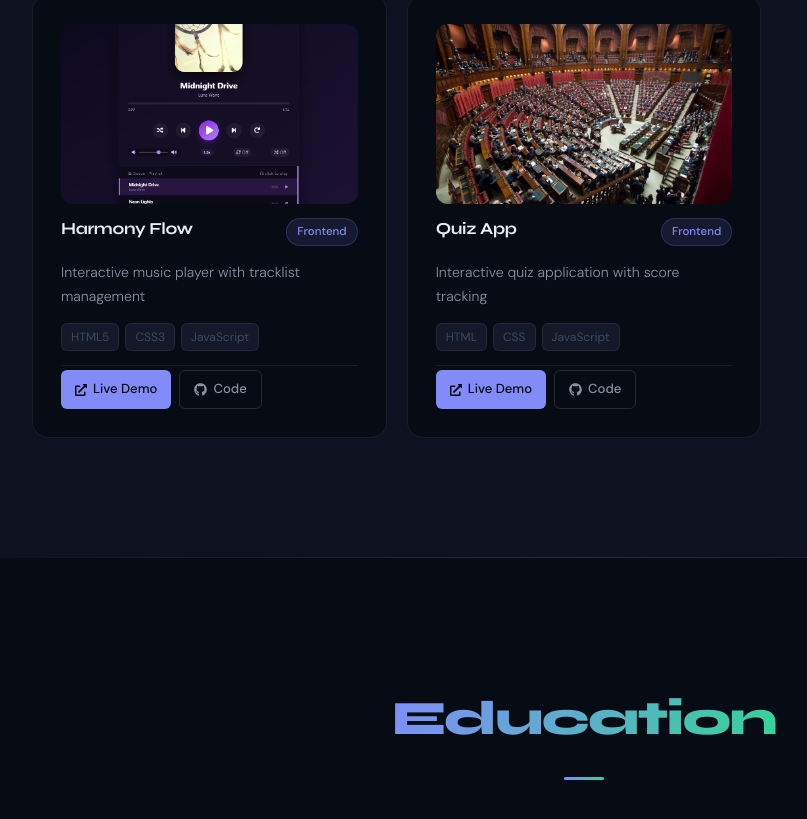
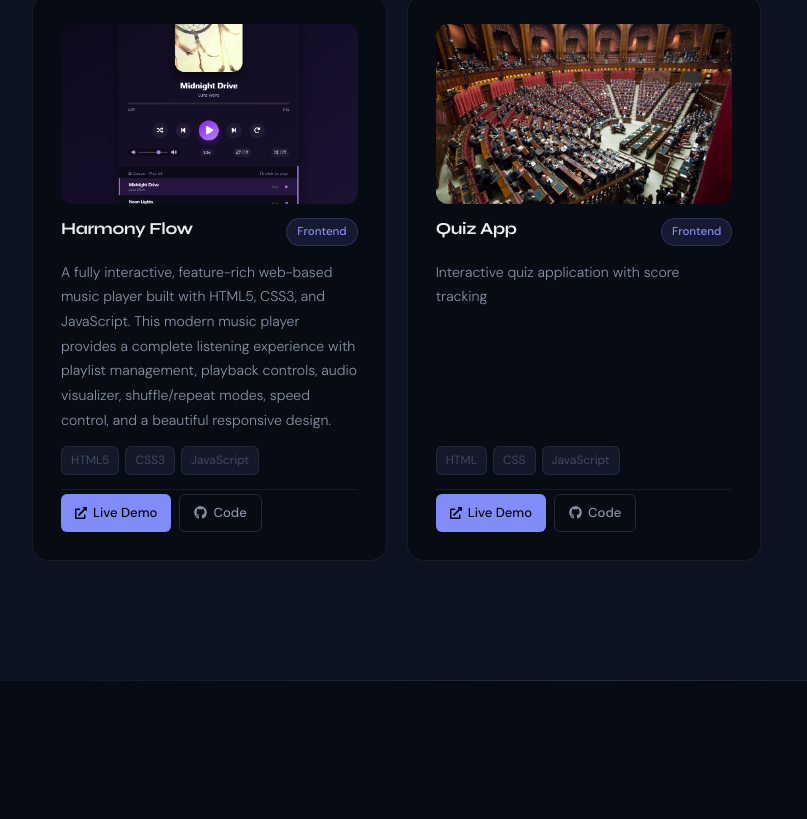
Before and after one commit to Saam22/Protofolio_saad, a React (Create React App) app: page / in a window 1280 px wide. Shown: the part 5419-6238 px from the top of the page, without its empty margins (56-863 px from the left). Built offline with nearby package versions, Linux system fonts and the light colour scheme.

Commit message:
update portfolio design

```diff
--- a/src/data/portfolioData.js
+++ b/src/data/portfolioData.js
@@ -131,7 +131,7 @@ export const portfolioData = {
 },
     {
       title: "Harmony Flow",
-      description: "Interactive music player with tracklist management",
+      description: "A fully interactive, feature-rich web-based music player built with HTML5, CSS3, and JavaScript. This modern music player provides a complete listening experience with playlist management, playback controls, audio visualizer, shuffle/repeat modes, speed control, and a beautiful responsive design.",
       technologies: ["HTML5", "CSS3", "JavaScript"],
       type: "Frontend",
       image: "/images/Screenshot 2026-05-03 130115.png"
```
